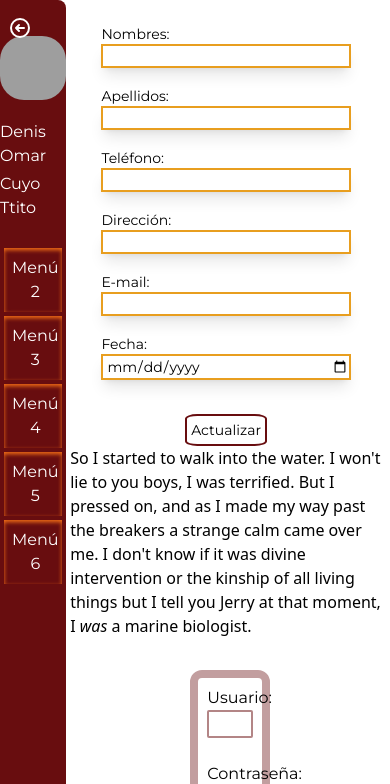
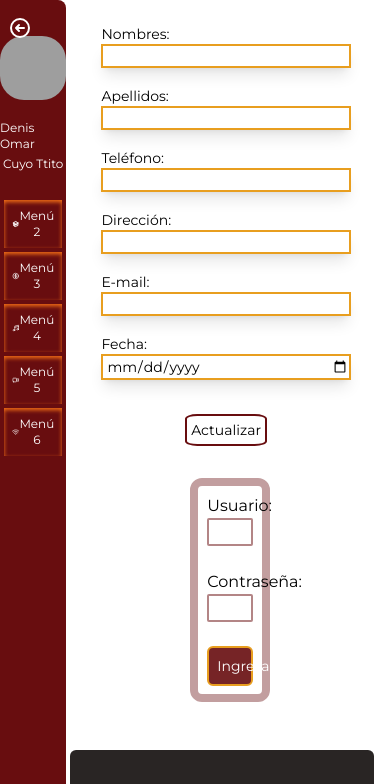
Before and after one commit to OTF31/my-web-page, a React (Create React App) app: page / in a window 390 px wide. Shown: the top 784 px of the page. Built offline with nearby package versions, Linux system fonts and the light colour scheme; grey boxes are pictures that could not be loaded.

Commit message:
Media query menú lateral

```diff
--- a/src/componentes/ActualizarPerfil.jsx
+++ b/src/componentes/ActualizarPerfil.jsx
@@ -76,15 +76,6 @@ const ActualizarPerfil = (props) => {
           </button>
         </Form>
       </Formik>
-      <div class="selection:bg-fuchsia-300 selection:text-fuchsia-900">
-        <p>
-          So I started to walk into the water. I won't lie to you boys, I was
-          terrified. But I pressed on, and as I made my way past the breakers
-          a strange calm came over me. I don't know if it was divine intervention
-          or the kinship of all living things but I tell you Jerry at that moment,
-          I <em>was</em> a marine biologist.
-        </p>
-      </div>
     </>
   );
 };
--- a/src/componentes/ContenedorPrincipal.jsx
+++ b/src/componentes/ContenedorPrincipal.jsx
@@ -8,7 +8,7 @@ const ContenedorPrincipal = (props) => {
   return (
     <>
       <div className={`${props.isOpenSideMenu ? "ml-[18%]" : "ml-[10%]"}`}>
-        <ActualizarPerfil isOpenSideMenu={props.isOpenSideMenu} name="Denis" />
+        <ActualizarPerfil isOpenSideMenu={props.isOpenSideMenu} />
         <Login />
         <Images />
       </div>
--- a/src/componentes/MenuLateral.jsx
+++ b/src/componentes/MenuLateral.jsx
@@ -13,7 +13,7 @@ class MenuLateral extends React.Component {
       <>
         {
           isOpenSideMenu ?
-            <div className={`fixed top-0 left-0 w-[17%] h-screen rounded-r-lg bg-primary-color`} >
+            <div className={`fixed top-0 left-0 w-[17%] h-screen rounded-r-lg bg-primary-color text-xs md:text-[16px] lg:text-xl`} >
               <button className="fixed text-white top-4 left-2 hover:scale-125" onClick={openSideMenu}>
                 <svg xmlns="http://www.w3.org/2000/svg" className="w-6 h-6" fill="none" viewBox="0 0 24 24" stroke="currentColor" strokeWidth={2}>
                   <path strokeLinecap="round" strokeLinejoin="round" d="M11 15l-3-3m0 0l3-3m-3 3h8M3 12a9 9 0 1118 0 9 9 0 01-18 0z" />
@@ -25,8 +25,8 @@ class MenuLateral extends React.Component {
                 <h3 className="self-center text-white font-[Montserrat]">{this.props.datosPerfil["nombres"]}</h3>
                 <h3 className="self-center mb-6 text-white font-[Montserrat]">{this.props.datosPerfil["apellidos"]}</h3>
 
-                <button className="flex justify-between self-stretch p-2 ml-1 mr-1 text-white shadow-inner shadow-orange-500 hover:bg-secondary-color hover:text-black font-[Montserrat]">
-                  <svg xmlns="http://www.w3.org/2000/svg" className="w-6 h-6" fill="none" viewBox="0 0 24 24" stroke="currentColor" strokeWidth={2}>
+                <button className="flex justify-between items-center self-stretch p-2 ml-1 mr-1 text-white shadow-inner shadow-orange-500 hover:bg-secondary-color hover:text-black font-[Montserrat]">
+                  <svg xmlns="http://www.w3.org/2000/svg" className="w-4 h-4 md:w-6 md:h-6 lg:w-8 lg:h-8" fill="none" viewBox="0 0 24 24" stroke="currentColor" strokeWidth={2}>
                     <path d="M12 14l9-5-9-5-9 5 9 5z" />
                     <path d="M12 14l6.16-3.422a12.083 12.083 0 01.665 6.479A11.952 11.952 0 0012 20.055a11.952 11.952 0 00-6.824-2.998 12.078 12.078 0 01.665-6.479L12 14z" />
                     <path strokeLinecap="round" strokeLinejoin="round" d="M12 14l9-5-9-5-9 5 9 5zm0 0l6.16-3.422a12.083 12.083 0 01.665 6.479A11.952 11.952 0 0012 20.055a11.952 11.952 0 00-6.824-2.998 12.078 12.078 0 01.665-6.479L12 14zm-4 6v-7.5l4-2.222" />
@@ -34,29 +34,29 @@ class MenuLateral extends React.Component {
                   Menú 2
                 </button>
 
-                <button className="flex justify-between self-stretch p-2 ml-1 mr-1 text-white shadow-inner shadow-orange-500 hover:bg-secondary-color hover:text-black font-[Montserrat]">
-                  <svg xmlns="http://www.w3.org/2000/svg" className="w-6 h-6" fill="none" viewBox="0 0 24 24" stroke="currentColor" strokeWidth="2">
+                <button className="flex justify-between items-center self-stretch p-2 ml-1 mr-1 text-white shadow-inner shadow-orange-500 hover:bg-secondary-color hover:text-black font-[Montserrat]">
+                  <svg xmlns="http://www.w3.org/2000/svg" className="w-4 h-4 md:w-6 md:h-6 lg:w-8 lg:h-8" fill="none" viewBox="0 0 24 24" stroke="currentColor" strokeWidth="2">
                     <path strokeLinecap="round" strokeLinejoin="round" d="M12 8c-1.657 0-3 .895-3 2s1.343 2 3 2 3 .895 3 2-1.343 2-3 2m0-8c1.11 0 2.08.402 2.599 1M12 8V7m0 1v8m0 0v1m0-1c-1.11 0-2.08-.402-2.599-1M21 12a9 9 0 11-18 0 9 9 0 0118 0z" />
                   </svg>
                   Menú 3
                 </button>
 
-                <button className="flex justify-between self-stretch p-2 ml-1 mr-1 text-white shadow-inner shadow-orange-500 hover:bg-secondary-color hover:text-black font-[Montserrat]">
-                  <svg xmlns="http://www.w3.org/2000/svg" className="w-6 h-6" fill="none" viewBox="0 0 24 24" stroke="currentColor" strokeWidth={2}>
+                <button className="flex justify-between items-center self-stretch p-2 ml-1 mr-1 text-white shadow-inner shadow-orange-500 hover:bg-secondary-color hover:text-black font-[Montserrat]">
+                  <svg xmlns="http://www.w3.org/2000/svg" className="w-4 h-4 md:w-6 md:h-6 lg:w-8 lg:h-8" fill="none" viewBox="0 0 24 24" stroke="currentColor" strokeWidth={2}>
                     <path strokeLinecap="round" strokeLinejoin="round" d="M9 19V6l12-3v13M9 19c0 1.105-1.343 2-3 2s-3-.895-3-2 1.343-2 3-2 3 .895 3 2zm12-3c0 1.105-1.343 2-3 2s-3-.895-3-2 1.343-2 3-2 3 .895 3 2zM9 10l12-3" />
                   </svg>
                   Menú 4
                 </button>
 
-                <button className="flex justify-between self-stretch p-2 ml-1 mr-1 text-white shadow-inner shadow-orange-500 hover:bg-secondary-color hover:text-black font-[Montserrat]">
-                  <svg xmlns="http://www.w3.org/2000/svg" className="w-6 h-6" fill="none" viewBox="0 0 24 24" stroke="currentColor" strokeWidth={2}>
+                <button className="flex justify-between items-center self-stretch p-2 ml-1 mr-1 text-white shadow-inner shadow-orange-500 hover:bg-secondary-color hover:text-black font-[Montserrat]">
+                  <svg xmlns="http://www.w3.org/2000/svg" className="w-4 h-4 md:w-6 md:h-6 lg:w-8 lg:h-8" fill="none" viewBox="0 0 24 24" stroke="currentColor" strokeWidth={2}>
                     <path strokeLinecap="round" strokeLinejoin="round" d="M15 10l4.553-2.276A1 1 0 0121 8.618v6.764a1 1 0 01-1.447.894L15 14M5 18h8a2 2 0 002-2V8a2 2 0 00-2-2H5a2 2 0 00-2 2v8a2 2 0 002 2z" />
                   </svg>
                   Menú 5
                 </button>
 
-                <button className="flex justify-between self-stretch p-2 ml-1 mr-1 text-white shadow-inner shadow-orange-500 hover:bg-secondary-color hover:text-black font-[Montserrat]">
-                  <svg xmlns="http://www.w3.org/2000/svg" className="w-6 h-6" fill="none" viewBox="0 0 24 24" stroke="currentColor" strokeWidth={2}>
+                <button className="flex justify-between items-center self-stretch p-2 ml-1 mr-1 text-white shadow-inner shadow-orange-500 hover:bg-secondary-color hover:text-black font-[Montserrat]">
+                  <svg xmlns="http://www.w3.org/2000/svg" className="w-4 h-4 md:w-6 md:h-6 lg:w-8 lg:h-8" fill="none" viewBox="0 0 24 24" stroke="currentColor" strokeWidth={2}>
                     <path strokeLinecap="round" strokeLinejoin="round" d="M8.111 16.404a5.5 5.5 0 017.778 0M12 20h.01m-7.08-7.071c3.904-3.905 10.236-3.905 14.141 0M1.394 9.393c5.857-5.857 15.355-5.857 21.213 0" />
                   </svg>
                   Menú 6
```
